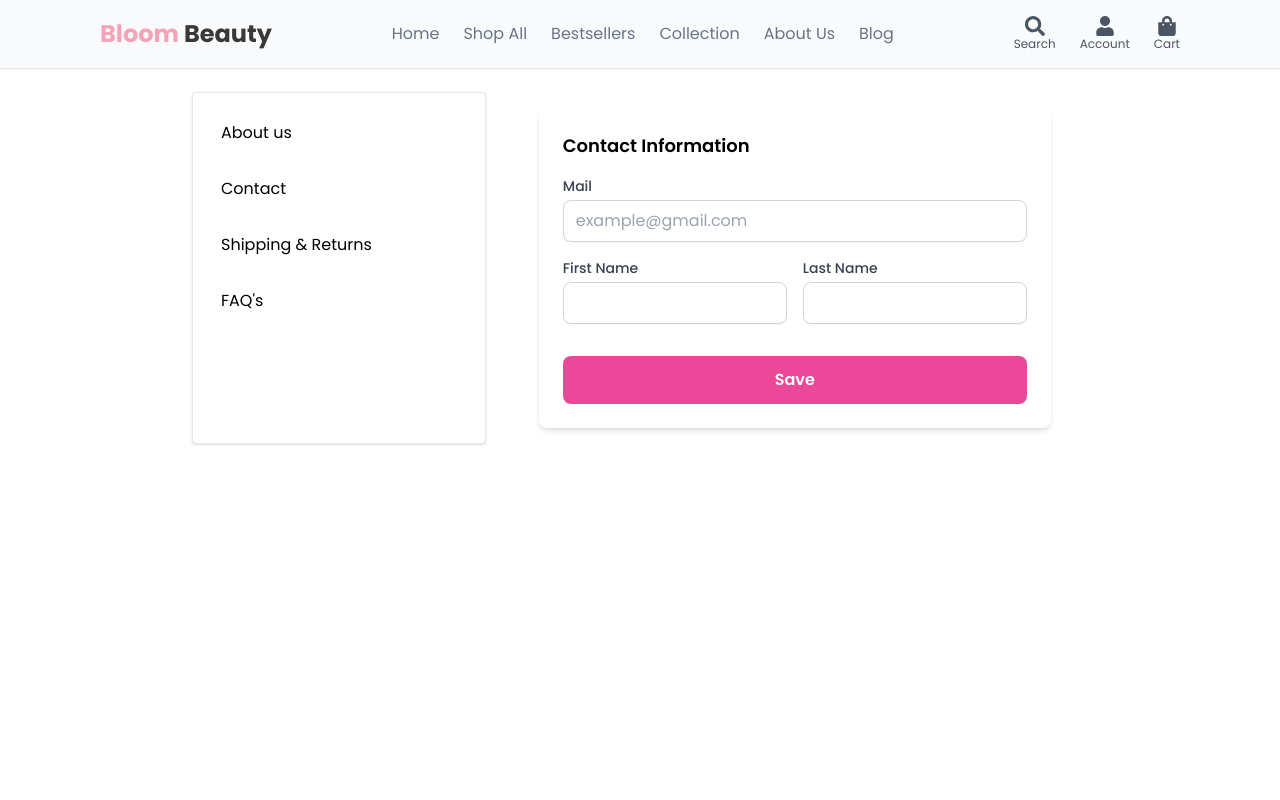
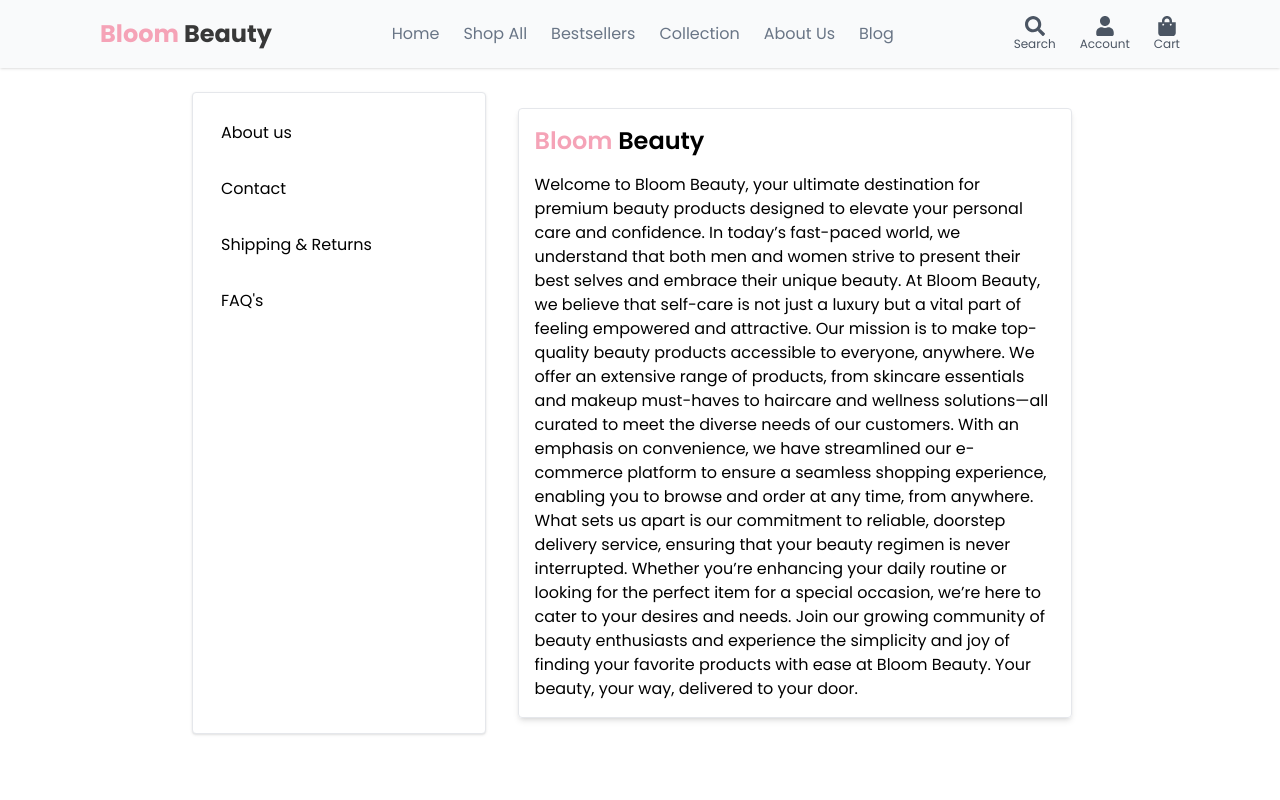
Before and after one commit to Fixc-ray/Bloom-Frontend, a React (Vite) app in the folder frontend/: page /about in a window 1280 px wide. Shown: the top 800 px of the page. Built offline with nearby package versions, Linux system fonts and the light colour scheme.

Commit message:
Final touches on the about section

```diff
--- a/frontend/src/components/common/FAQ'S.jsx
+++ b/frontend/src/components/common/FAQ'S.jsx
@@ -35,7 +35,7 @@ const FAQs = () => {
   ];
 
   return (
-    <div className="faq-section p-6 bg-white rounded shadow-md">
+    <div className="faq-section p-6 bg-white border rounded shadow-md">
       <h2 className="text-2xl font-semibold mb-4">Frequently Asked Questions</h2>
       {faqData.map((faq, index) => (
         <div key={index} className="mb-4">
--- a/frontend/src/components/layouts/About.jsx
+++ b/frontend/src/components/layouts/About.jsx
@@ -5,8 +5,8 @@ import Shipping from "./Shipping";
 import FAQs from "../common/FAQ'S";
 
 const About_us = () => (
-  <div className="border p-4">
-    <h1 className="text-lg font-medium mb-4"><span className="text-primary-color">Bloom</span> Beauty</h1>
+  <div className="border rounded p-4 shadow-md ">
+    <h1 className="text-2xl font-semibold  mb-4"><span className="text-2xl font-semibold text-primary-color">Bloom</span> Beauty</h1>
     <p>Welcome to Bloom Beauty, your ultimate destination for premium beauty products designed to elevate your personal care and confidence. In today’s fast-paced world, we understand that both men and women strive to present their best selves and embrace their unique beauty. At Bloom Beauty, we believe that self-care is not just a luxury but a vital part of feeling empowered and attractive.
 
 Our mission is to make top-quality beauty products accessible to everyone, anywhere. We offer an extensive range of products, from skincare essentials and makeup must-haves to haircare and wellness solutions—all curated to meet the diverse needs of our customers. With an emphasis on convenience, we have streamlined our e-commerce platform to ensure a seamless shopping experience, enabling you to browse and order at any time, from anywhere.
@@ -23,9 +23,9 @@ const Shipp = () => (
   </div>
 );
 
-const OrdersTable = () => (
+const Contact = () => (
   <div>
-    <h2 className="text-lg font-medium mb-4">Orders</h2>
+    <h2 className="text-lg font-medium mb-4">Contact</h2>
     {/* Add table for orders */}
   </div>
 );
@@ -74,11 +74,11 @@ const AccountPage = () => {
 
         <div className="lg:w-2/3  p-4  w-full">
           {activeSection === "Contact information" && (
-            <ContactInformationForm />
+            <About_us />
           )}
           {activeSection === "About us" && <About_us />}
-          {activeSection === "Shipping and returns" && <OrdersTable />}
-          {activeSection === "Contact" && <Shipp />}
+          {activeSection === "Shipping & Returns" && <Shipp />}
+          {activeSection === "Contact" && <Contact />}
           {activeSection === "FAQ's" && <WishlistTable />}
         </div>
       </div>
```
